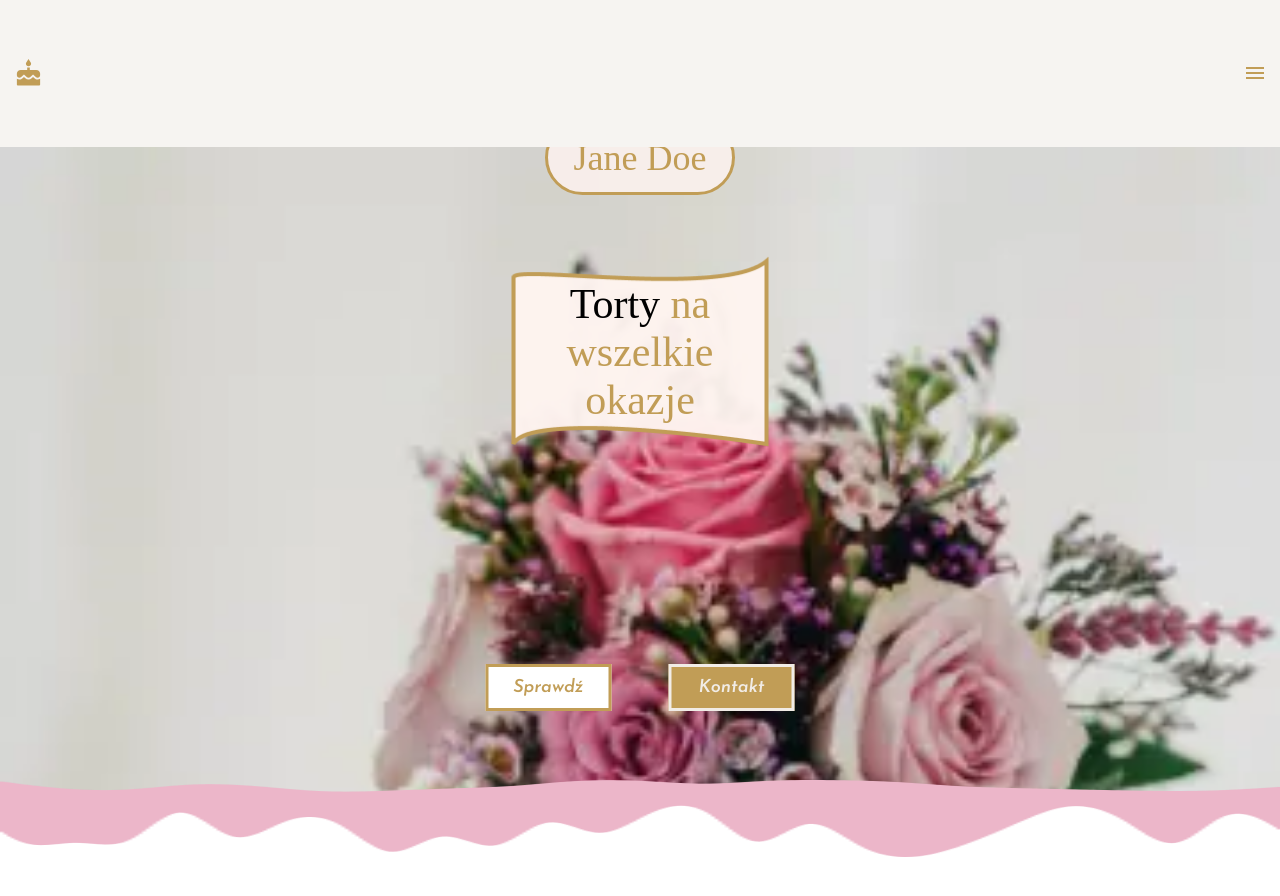
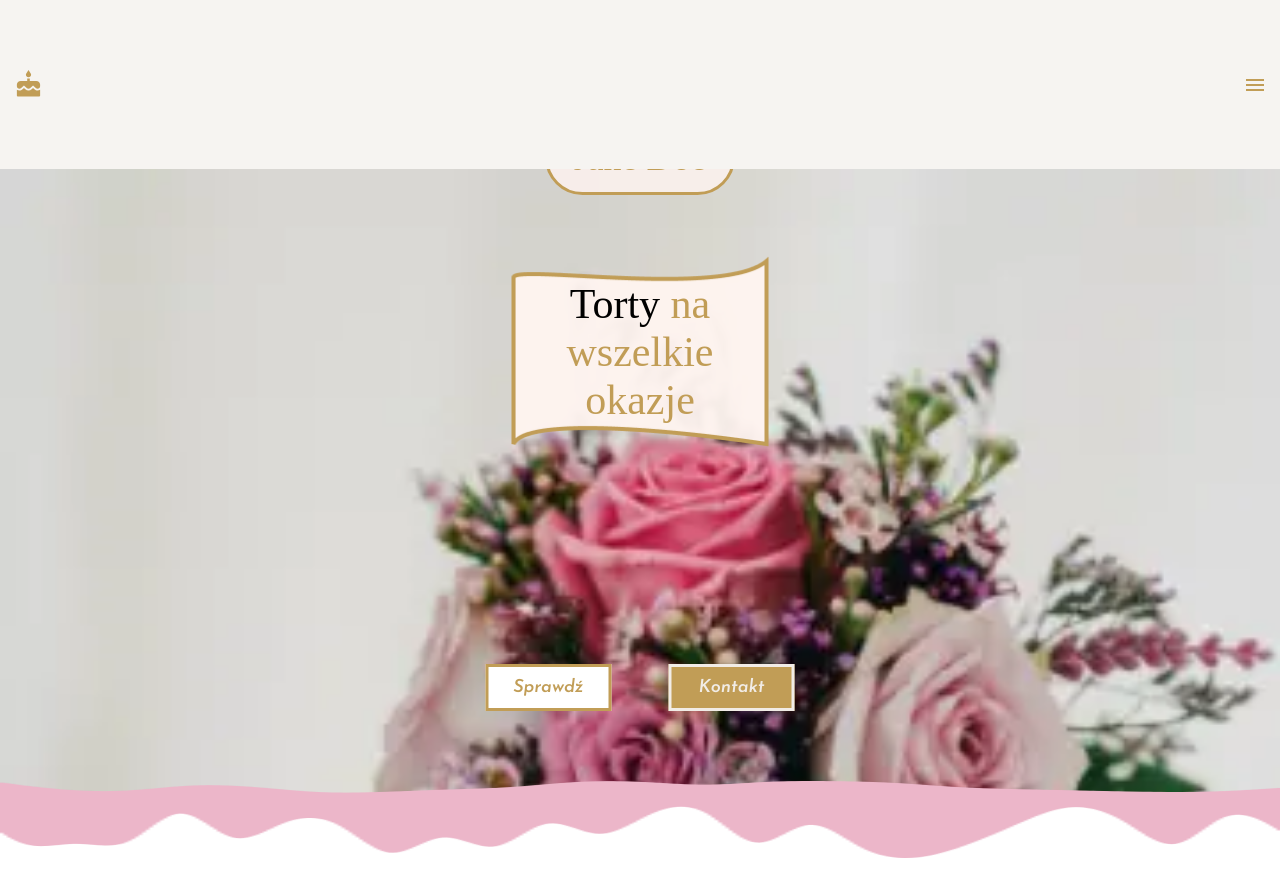
Before and after one commit to PioKl/Torty, a React (Create React App) app: page / in a window 1280 px wide. Shown: the top 896 px of the page. Built offline with nearby package versions, Linux system fonts and the light colour scheme; a web font is replaced by a local one.

Commit message:
Variables.scss|Styles update (rwd)

```diff
--- a/src/style/Variables.scss
+++ b/src/style/Variables.scss
@@ -1,2 +1,8 @@
 //$navigationHeight: 4.4rem;
-$navigationHeight: calc(44px + (118 - 44) * ((100vw - 360px) / (1024 - 360)));
+//$navigationHeight: calc(44px + (118 - 44) * ((100vw - 360px) / (1024 - 360)));
+
+$navigationHeight: calc(22.5px + (118 - 22.5) * ((100vw - #{$bp-small-portraitWidth}) / (#{$bp-large-portraitWidth/1em * 16} - #{$bp-small-portraitWidth/1em * 16}))); //  podzielenie przez 1em jest po to, aby pozbyć się tej wartości, chcę mieć 1024 - 320, więc pozbywam się jednostki następnie, więc mam 64em bez jednostki, bo zmienna wynosi : $bp-large-portraitWidth: 64em; teraz skoro mam 64 potrzebuję dojść do 1024, w przeciwnym wypadku będę miał 64 - 20(po 20em to 320px, analogiczne zastosowanie jest do tego co odjemuje), więć mnoże 64 * 16 oraz 20 * 16 i mam 1024 - 320, te razy 16 bierze się z tego, że mój domyślny 'pixel size' wynosi 16
+
+
+//$navigationHeightLandscape: calc(44px + (118 - 44) * ((100vh - 360px) / (1024 - 360)));
+$navigationHeightLandscape: calc(22.5px + (118 - 22.5) * ((100vh - #{$bp-small-portraitWidth}) / (#{$bp-large-portraitWidth/1em * 16} - #{$bp-small-portraitWidth/1em * 16})));
```
